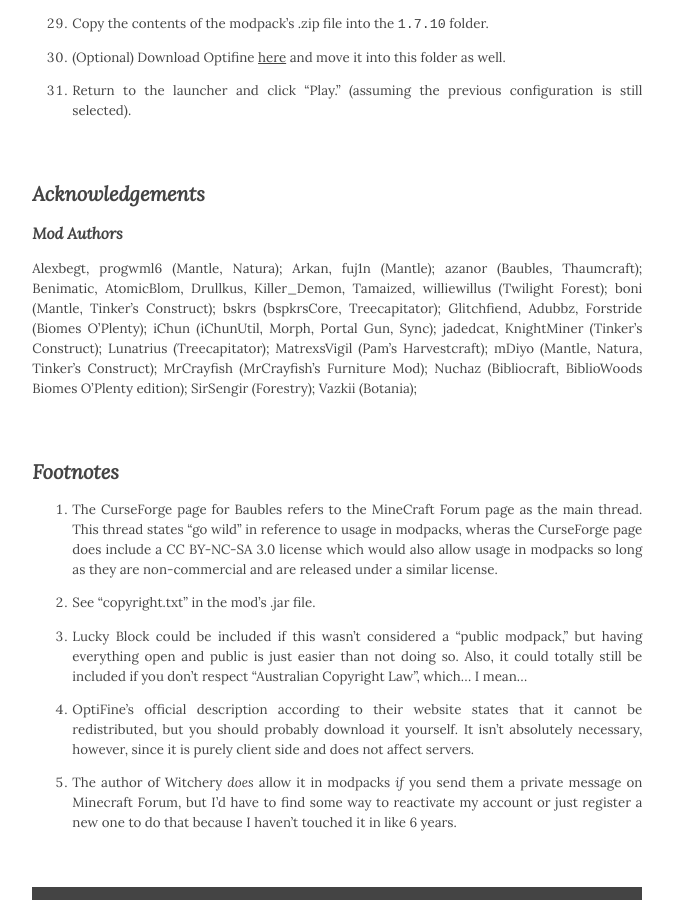
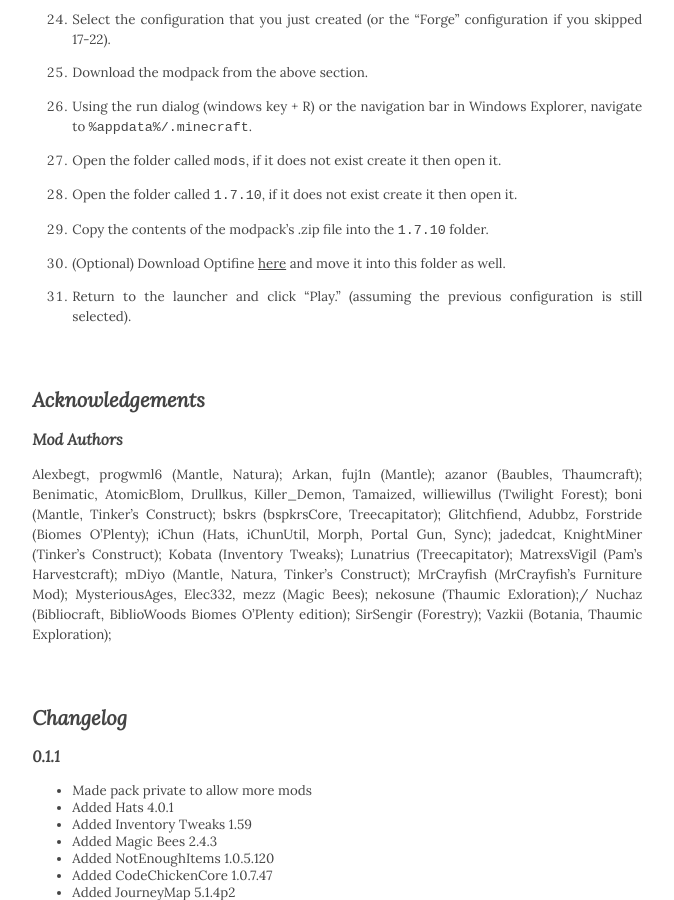
Before and after one commit to una-ada/anarchy.website, a Jekyll site: the page built from _posts/2018-03-22-gaycomcraft.md, in a window 1280 px wide and 900 px high, scrolled down 2329 px. Shown: the whole window, without its empty margins (101-775 px from the left). Built offline with Jekyll 4.4.1, drawn with Linux system fonts in a browser that asks for light colours; some web fonts are replaced; some of the changed text lies outside the part shown.

Commit message:
updated gaycomcraft to 0.1.1

```diff
--- a/_posts/2018-03-22-gaycomcraft.md
+++ b/_posts/2018-03-22-gaycomcraft.md
@@ -3,7 +3,7 @@
 description: >
     A mod pack for building gay communes in the forest with your friends.
 license: BY-NC-SA
-title: Gay Minecraft Commune 0.1.0
+title: Gay Minecraft Commune 0.1.1
 layout: post
 tags: minecraft modpack
 ---
@@ -30,27 +30,36 @@
 | Bibliocraft-Biomes O'Plenty | [curseforge.com](https://goo.gl/EKkaFh)             | [v1.9](https://goo.gl/bD9Bk3)                                           | Allowed<sup>[2](#2)</sup>                           |
 | Botania                     | [botaniamod.net](https://botaniamod.net)            | [R1.8 249](https://goo.gl/e2aMxW) ([changes](https://goo.gl/YSbBhB))    | [Allowed](https://goo.gl/uLb24K)                    |
 | bspkrsCore                  | [curseforge.com](https://goo.gl/RSk6xX)             | [6.16](https://goo.gl/FKQ4JV)                                           | [MC Forge PL 1.0](https://goo.gl/RSk6xX)            |
+| CodeChickenCore             | [chickenbones.net](https://goo.gl/CkMcVS)           | [1.0.7.47](https://goo.gl/Aszdr2)                                       | [Allowed](https://goo.gl/LK5ZqA)                    |
+| Forbidden Magic             | [curseforge.com](https://goo.gl/Pg9J3p)             | [0.575](https://goo.gl/TtRMKw)                                          | [Allowed](https://goo.gl/Pg9J3p)                    |
+| Forestry                    | [forestryforminecraft.info](https://goo.gl/ckLZqb)  | [4.2.16](https://goo.gl/ioszVn)                                         | [Allowed](https://goo.gl/BGxB4W)                    |
+| Hats                        | [ichun.me](https://goo.gl/zVuXPw)                   | [4.0.1](https://goo.gl/khJUU8)                                          | [Allowed](https://goo.gl/9v5ac6)                    |
 | iChunUtil                   | [ichun.me](https://goo.gl/qMW6a5)                   | [4.2.3](https://goo.gl/LbtjGo) ([changes](https://goo.gl/VqQmRx))       | [Allowed](https://goo.gl/6LXPQP)                    |
-| Forestry                    | [forestryforminecraft.info](https://goo.gl/ckLZqb)  | [4.2.16](https://goo.gl/ioszVn)                                         | [Allowed](https://goo.gl/BGxB4W)                    |
-| ~~Lucky Block~~             | ~~[minecraftascending.com](https://goo.gl/pE3o5Q)~~ | ~~[5.1.0](https://goo.gl/4mmnyD)~~                                      | ~~[Blocked](https://goo.gl/rGM56w)~~<sup>[3](#3)</sup> |
+| Inventory Tweaks            | [readthedocs.io](https://goo.gl/pYj4qG)             | [1.59](https://goo.gl/Ax2RS7)                                           | [MIT](https://goo.gl/v7oWhr)                        |
+| JourneyMap                  | [journeymap.info](https://goo.gl/mgYk5Y)            | [5.1.4p2](https://goo.gl/spBfzw)                                        | ~~[Blocked](https://goo.gl/jPZg52)~~<sup>[6](#6)</sup> |
+| Lucky Block                 | [minecraftascending.com](https://goo.gl/pE3o5Q)     | [5.1.0](https://goo.gl/4mmnyD)                                          | ~~[Blocked](https://goo.gl/rGM56w)~~<sup>[3](#3),[6](#6)</sup> |
+| Magic Bees                  | [curseforge.com](https://goo.gl/aAEdFs)             | [2.4.3](https://goo.gl/LwQ4Y1)                                          | [WTFPL](https://goo.gl/aAEdFs)                      |
 | Mantle                      | [curseforge.com](https://goo.gl/DJmuF3)             | [0.3.2b](https://goo.gl/E6Z4oF)                                         | [MIT](https://goo.gl/DJmuF3)                        |
 | Morph                       | [ichun.me](https://goo.gl/rbJyMa)                   | [0.9.3](https://goo.gl/9dni4a) ([changes](https://goo.gl/VqQmRx))       | [Allowed](https://goo.gl/6LXPQP)                    |
 | MrCrayfish's Furniture Mod  | [mrcrayfish.com](https://goo.gl/PCbTfV)             | [3.4.8](https://goo.gl/Pi6zc8)                                          | [GNU GPL](https://goo.gl/t9jVoG)                    |
 | Natura                      | [curseforge.com](https://goo.gl/iKQKJu)             | [2.2.1a2](https://goo.gl/MT28GB)                                        | [CC BY 3.0](https://goo.gl/iKQKJu)                  |
-| ~~Optifine~~                | ~~[optifine.net](https://goo.gl/AuxC3o)~~           | ~~[1.7.10 HD U E3](https://goo.gl/G6nGWW) ([changes](https://goo.gl/71V7F2))~~ | ~~[Blocked](https://goo.gl/F9kVdG)~~<sup>[4](#4)</sup> |
+| NotEnoughItems              | [chickenbones.net](https://goo.gl/CkMcVS)           | [1.0.5.120](https://goo.gl/H4q3Qt)                                      | [Allowed](https://goo.gl/LK5ZqA)                    |
+| Optifine                    | [optifine.net](https://goo.gl/AuxC3o)               | [1.7.10 HD U E3](https://goo.gl/G6nGWW) ([changes](https://goo.gl/71V7F2)) | ~~[Blocked](https://goo.gl/F9kVdG)~~<sup>[4](#4),[6](#6)</sup> |
 | Pam's Harvestcraft          | [curseforge.com](https://goo.gl/XGQ1qT)             | [1.7.10Lb](https://goo.gl/tdRDbX)                                       | [Allowed](https://goo.gl/XGQ1qT)                    |
 | Portal Gun                  | [ichun.me](https://goo.gl/rGe62z)                   | [4.0.0-beta6](https://goo.gl/Xmg3Yh) ([changes](https://goo.gl/jPQdi5)) | [Allowed](https://goo.gl/6LXPQP)                    |
 | Sync                        | [ichun.me](https://goo.gl/8vPNvH)                   | [4.0.1](https://goo.gl/JyaSan) ([changes](https://goo.gl/VqQmRx))       | [Allowed](https://goo.gl/6LXPQP)                    |
+| Tainted Magic               | [curseforge.com](https://goo.gl/V287iS)             | [r7.82](https://goo.gl/nNNVgi)                                          | [Allowed](https://goo.gl/V287iS)                    |
 | Thaumcraft                  | [curseforge.com](https://goo.gl/9v5ac6)             | [4.2.3.5](https://goo.gl/y1u15i)                                        | [Allowed](https://goo.gl/9v5ac6)                    |
+| Thaumic Exploration         | [vazkii.us](https://vazkii.us/mod/TX/)              | [link](https://goo.gl/KjvB6H)                                           | [Allowed](https://goo.gl/QBTMQL)                    |
 | Tinker's Construct          | [curseforge.com](https://goo.gl/nz2UqT)             | [1.8.8](https://goo.gl/L3tS8T)                                          | [MIT](https://goo.gl/nz2UqT)                        |
 | Treecapitator               | [curseforge.com](https://goo.gl/f7jcP1)             | [2.0.4](https://goo.gl/KpYQqx)                                          | [Allowed](https://goo.gl/f7jcP1)                    |
 | Twilight Forest             | [curseforge.com](https://goo.gl/iBw9fa)             | [2.3.7](https://goo.gl/5v44yv)                                          | [LGPL v2.1](https://goo.gl/iBw9fa)                  |
-| ~~Witchery~~                | ~~[curseforge.com](https://goo.gl/bd6ywz)~~         | ~~[0.24.1](https://goo.gl/JmbFBf)~~                                     | ~~[Blocked](https://goo.gl/bd6ywz)~~<sup>[5](#5)</sup> |
+| Witchery                    | [curseforge.com](https://goo.gl/bd6ywz)             | [0.24.1](https://goo.gl/JmbFBf)                                         | ~~[Blocked](https://goo.gl/bd6ywz)~~<sup>[5](#5),[6](#6)</sup> |
 
 ## Download
 
-The modpack is currently hosted on this site and can be downloaded using this
-link: [gaycomcraft-0.1.0](/assets/dl/gaycomcraft-0.1.0.zip).
+The modpack is currently hosted in a private Google Drive Folder, please ask for
+it in the `#sandbox-games` channel.
 
 ## Installation
 
@@ -136,15 +145,41 @@
 
 ### Mod Authors
 
-Alexbegt, progwml6 (Mantle, Natura); Arkan, fuj1n (Mantle); azanor (Baubles,
-Thaumcraft); Benimatic, AtomicBlom, Drullkus, Killer_Demon, Tamaized,
-williewillus (Twilight Forest); boni (Mantle, Tinker's Construct); bskrs
-(bspkrsCore, Treecapitator); Glitchfiend, Adubbz, Forstride (Biomes O'Plenty);
-iChun (iChunUtil, Morph, Portal Gun, Sync); jadedcat, KnightMiner (Tinker's
-Construct); Lunatrius (Treecapitator); MatrexsVigil (Pam's Harvestcraft); mDiyo
-(Mantle, Natura, Tinker's Construct); MrCrayfish (MrCrayfish's Furniture Mod);
-Nuchaz (Bibliocraft, BiblioWoods Biomes O'Plenty edition); SirSengir (Forestry);
-Vazkii (Botania);
+Alexbegt, progwml6 (Mantle, Natura);
+Arkan, fuj1n (Mantle);
+azanor (Baubles, Thaumcraft);
+Benimatic, AtomicBlom, Drullkus, Killer_Demon, Tamaized, williewillus (Twilight
+Forest);
+boni (Mantle, Tinker's Construct);
+bskrs (bspkrsCore, Treecapitator);
+Glitchfiend, Adubbz, Forstride (Biomes O'Plenty);
+iChun (Hats, iChunUtil, Morph, Portal Gun, Sync);
+jadedcat, KnightMiner (Tinker's Construct);
+Kobata (Inventory Tweaks);
+Lunatrius (Treecapitator);
+MatrexsVigil (Pam's Harvestcraft);
+mDiyo (Mantle, Natura, Tinker's Construct);
+MrCrayfish (MrCrayfish's Furniture Mod);
+MysteriousAges, Elec332, mezz (Magic Bees);
+nekosune (Thaumic Exloration);/
+Nuchaz (Bibliocraft, BiblioWoods Biomes O'Plenty edition);
+SirSengir (Forestry);
+Vazkii (Botania, Thaumic Exploration);
+
+## Changelog
+
+### 0.1.1
+
+- Made pack private to allow more mods
+- Added Hats 4.0.1
+- Added Inventory Tweaks 1.59
+- Added Magic Bees 2.4.3
+- Added NotEnoughItems 1.0.5.120
+- Added CodeChickenCore 1.0.7.47
+- Added JourneyMap 5.1.4p2
+- Added Thaumic Exploration
+- Added Forbidden Magic 0.575
+- Added Tainted Magic r7.82
 
 ## Footnotes
 
@@ -171,6 +206,10 @@
 reactivate my account or just register a new one to do that because I haven't
 touched it in like 6 years.
 
+6. <a name="6"></a>Since we would still like to use these mods, but cannot do so
+in a public modpack, the modpack is only available via our private Google Drive
+links.
+
 <style>
     table:nth-of-type(1) {
         display:table;
```
